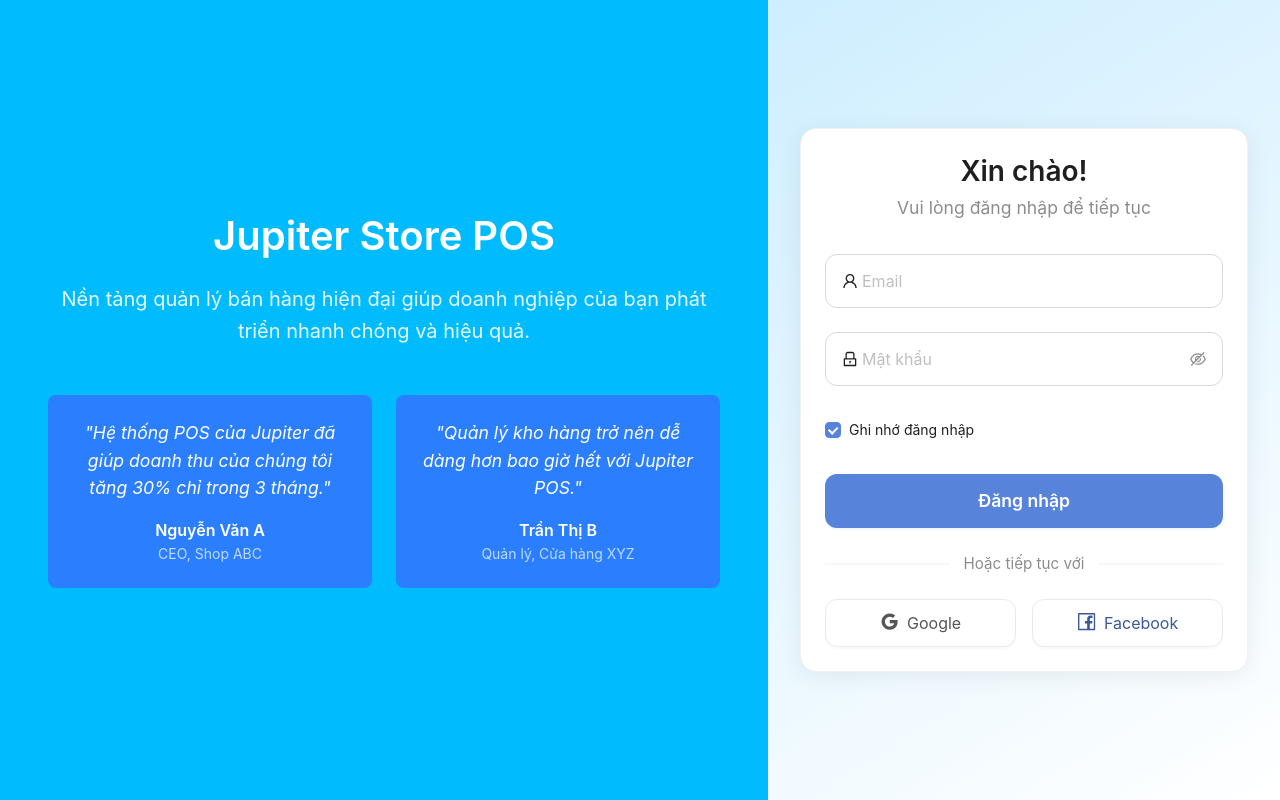
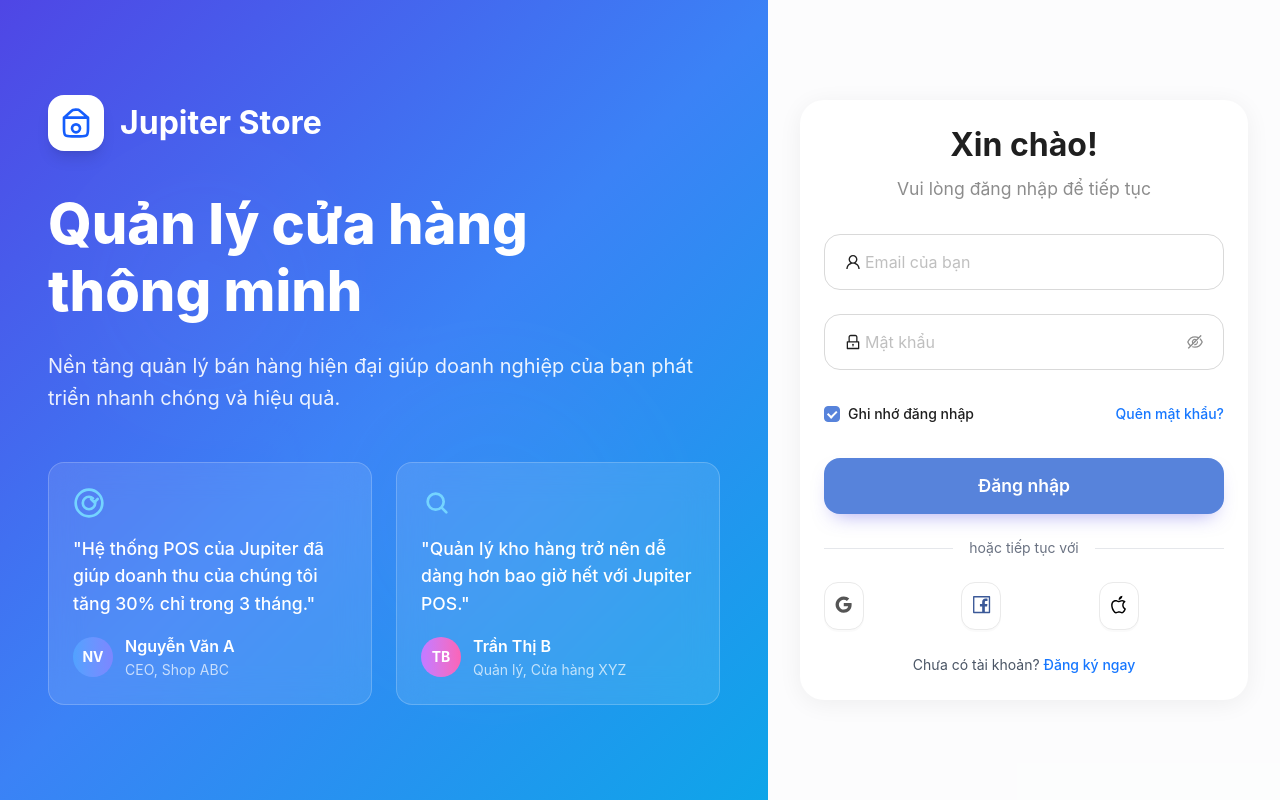
Before and after one commit to tamgtasa2611/jupiter_pos_fe, a Next.js app: page /dang-nhap in a window 1280 px wide. Before the commit this address had no page. Built offline with nearby package versions, Linux system fonts and the light colour scheme; what @ant-design/nextjs-registry would draw is missing.

Commit message:
login ui + navbar

```diff
--- a/src/app/admin/layout.jsx
+++ b/src/app/admin/layout.jsx
@@ -49,7 +49,7 @@
   return (
     <Layout className="h-dvh">
       {!isMobile && <NavBar onLogout={handleLogout} />}
-      <Content className="bg-gradient-to-br from-sky-100 to-white overflow-y-auto px-0 pb-16 md:p-6 h-full">
+      <Content className="bg-gray-50/50 overflow-y-auto px-0 pb-16 md:p-6 h-full">
         {children}
       </Content>
       {isMobile && <MobileNavBar onLogout={handleLogout} />}
--- a/src/app/components/admin/common/NavBar.jsx
+++ b/src/app/components/admin/common/NavBar.jsx
@@ -94,9 +94,7 @@
 
   return (
     <div
-      className={`flex bg-white/80 backdrop-blur-xl items-center justify-between px-6 sticky top-0 z-10 w-full h-16 transition-all duration-500 ${
-        scrolled ? "shadow-[0_8px_30px_rgb(0,0,0,0.08)]" : "border-b border-gray-100"
-      } border-slate-200`}
+      className={`flex items-center justify-between px-6 sticky top-0 z-10 w-full h-16 transition-all duration-500 bg-gray-50 border-b border-slate-200 shadow-drop`}
       style={{
         backgroundImage:
           "radial-gradient(circle at top right, rgba(59, 130, 246, 0.05), transparent 80%)",
--- a/src/app/components/customer/login/LoginPage.jsx
+++ b/src/app/components/customer/login/LoginPage.jsx
@@ -2,7 +2,13 @@
 
 import { useEffect, useState } from "react";
 import { Form, Input, Button, Checkbox, Card, Typography, Divider, message } from "antd";
-import { UserOutlined, LockOutlined, GoogleOutlined, FacebookOutlined } from "@ant-design/icons";
+import {
+  UserOutlined,
+  LockOutlined,
+  GoogleOutlined,
+  FacebookOutlined,
+  AppleOutlined,
+} from "@ant-design/icons";
 import Link from "next/link";
 import { useRouter } from "next/navigation";
 
@@ -10,6 +16,7 @@
 
 const LoginForm = () => {
   const [loading, setLoading] = useState(false);
+  const [focused, setFocused] = useState("");
   const router = useRouter();
 
   useEffect(() => {
@@ -18,11 +25,8 @@
     if (token) {
       console.log("Token found, redirecting to dashboard");
       router.push("/admin/trang-chu");
-    } else {
-      console.log("No token found, redirecting to login");
-      router.push("/dang-nhap");
     }
-  }, []);
+  }, [router]);
 
   const onFinish = async (values) => {
     setLoading(true);
@@ -46,19 +50,76 @@
   };
 
   return (
-    <div className="min-h-screen w-full flex flex-col md:flex-row bg-gradient-to-br from-sky-200 to-white">
+    <div className="min-h-screen w-full flex flex-col md:flex-row bg-white overflow-hidden">
       {/* Left section - logo and intro (full width on desktop) */}
-      <div className="hidden md:flex md:w-3/5 bg-sky-400 text-white p-8 flex-col justify-center items-center">
-        <div className="max-w-2xl mx-auto text-center">
-          <Title level={1} style={{ color: "white", marginBottom: "1.5rem", fontSize: "2.5rem" }}>
-            Jupiter Store POS
+      <div
+        className="hidden md:flex md:w-3/5 text-white p-10 flex-col justify-center relative overflow-hidden"
+        style={{
+          background: "linear-gradient(135deg, #4f46e5 0%, #3b82f6 50%, #0ea5e9 100%)",
+        }}
+      >
+        {/* Background geometric elements */}
+        <div className="absolute inset-0 opacity-10">
+          <div className="absolute top-[20%] left-[10%] w-64 h-64 rounded-full bg-white/20 blur-3xl"></div>
+          <div className="absolute bottom-[15%] right-[15%] w-80 h-80 rounded-full bg-sky-200/30 blur-3xl"></div>
+        </div>
+
+        {/* Foreground content */}
+        <div className="relative max-w-2xl mx-auto">
+          <div className="mb-10 flex items-center">
+            <div className="bg-white text-blue-600 p-3 rounded-2xl shadow-lg mr-4">
+              <svg
+                width="32"
+                height="32"
+                viewBox="0 0 24 24"
+                fill="none"
+                xmlns="http://www.w3.org/2000/svg"
+              >
+                <path
+                  d="M21 8V16C21 18.8284 21 20.2426 20.1213 21.1213C19.2426 22 17.8284 22 15 22H9C6.17157 22 4.75736 22 3.87868 21.1213C3 20.2426 3 18.8284 3 16V8M21 8L15.5657 3.43425C14.7322 2.69168 14.3154 2.32039 13.8315 2.13146C13.3476 1.94252 12.8179 1.94839 11.7585 1.96013C10.6991 1.97187 10.1694 1.98774 9.68548 2.17871C9.20152 2.36968 8.78484 2.74397 7.95146 3.49255L3 8M21 8H3"
+                  stroke="currentColor"
+                  strokeWidth="2"
+                  strokeLinecap="round"
+                  strokeLinejoin="round"
+                />
+                <path
+                  d="M9 16C9 14.3431 10.3431 13 12 13C13.6569 13 15 14.3431 15 16C15 17.6569 13.6569 19 12 19C10.3431 19 9 17.6569 9 16Z"
+                  stroke="currentColor"
+                  strokeWidth="2"
+                  strokeLinecap="round"
+                  strokeLinejoin="round"
+                />
+              </svg>
+            </div>
+            <Title
+              level={2}
+              style={{ color: "white", margin: 0, fontSize: "2rem", fontWeight: "700" }}
+            >
+              Jupiter Store
             </Title>
+          </div>
+
+          <Title
+            level={1}
+            style={{
+              color: "white",
+              marginBottom: "1.5rem",
+              fontSize: "3.5rem",
+              fontWeight: "800",
+              lineHeight: "1.2",
+            }}
+          >
+            Quản lý cửa hàng <br />
+            thông minh
+          </Title>
+
           <Paragraph
             style={{
               color: "rgba(255, 255, 255, 0.9)",
               fontSize: "1.25rem",
               maxWidth: "700px",
-              margin: "0 auto 2rem",
+              margin: "0 auto 3rem",
+              lineHeight: "1.6",
             }}
           >
             Nền tảng quản lý bán hàng hiện đại giúp doanh nghiệp của bạn phát triển nhanh chóng và
@@ -66,24 +127,94 @@
           </Paragraph>
 
           <div className="mt-12 grid grid-cols-1 lg:grid-cols-2 gap-6">
-            <div className="bg-blue-500 bg-opacity-30 p-6 rounded-lg">
-              <Text style={{ color: "white", fontStyle: "italic", fontSize: "1.1rem" }}>
+            <div className="bg-white/10 backdrop-blur-lg p-6 rounded-2xl border border-white/20 hover:bg-white/20 transition-all">
+              <svg
+                width="32"
+                height="32"
+                viewBox="0 0 24 24"
+                className="text-sky-300 mb-4"
+                fill="none"
+                xmlns="http://www.w3.org/2000/svg"
+              >
+                <path
+                  d="M22 12C22 17.5228 17.5228 22 12 22C6.47715 22 2 17.5228 2 12C2 6.47715 6.47715 2 12 2C17.5228 2 22 6.47715 22 12Z"
+                  stroke="currentColor"
+                  strokeWidth="2"
+                />
+                <path
+                  d="M15 8.5C14.315 7.81501 13.1087 7.33085 12 7.33085C9.42267 7.33085 7.33333 9.42019 7.33333 11.9975C7.33333 14.5748 9.42267 16.6642 12 16.6642C14.5773 16.6642 16.6667 14.5748 16.6667 11.9975C16.6667 11.8642 16.6619 11.7327 16.6527 11.6033"
+                  stroke="currentColor"
+                  strokeWidth="2"
+                  strokeLinecap="round"
+                />
+                <path
+                  d="M13.5 9L16 11.5L18.5 9"
+                  stroke="currentColor"
+                  strokeWidth="2"
+                  strokeLinecap="round"
+                  strokeLinejoin="round"
+                />
+              </svg>
+              <Text
+                style={{
+                  color: "white",
+                  fontStyle: "normal",
+                  fontSize: "1.1rem",
+                  display: "block",
+                  marginBottom: "1rem",
+                  fontWeight: "500",
+                }}
+              >
                 "Hệ thống POS của Jupiter đã giúp doanh thu của chúng tôi tăng 30% chỉ trong 3
                 tháng."
               </Text>
-              <div className="mt-4">
+              <div className="mt-4 flex items-center">
+                <div className="w-10 h-10 rounded-full bg-gradient-to-r from-blue-400 to-indigo-400 mr-3 flex items-center justify-center text-white font-bold text-sm">
+                  NV
+                </div>
+                <div>
                   <Text strong style={{ color: "white", fontSize: "1rem" }}>
                     Nguyễn Văn A
                   </Text>
                   <div style={{ color: "rgba(255, 255, 255, 0.7)" }}>CEO, Shop ABC</div>
                 </div>
               </div>
+            </div>
 
-            <div className="bg-blue-500 bg-opacity-30 p-6 rounded-lg">
-              <Text style={{ color: "white", fontStyle: "italic", fontSize: "1.1rem" }}>
+            <div className="bg-white/10 backdrop-blur-lg p-6 rounded-2xl border border-white/20 hover:bg-white/20 transition-all">
+              <svg
+                width="32"
+                height="32"
+                viewBox="0 0 24 24"
+                className="text-sky-300 mb-4"
+                fill="none"
+                xmlns="http://www.w3.org/2000/svg"
+              >
+                <path
+                  d="M15.5 15.5L19 19M5 11C5 14.3137 7.68629 17 11 17C12.6597 17 14.1621 16.3261 15.2483 15.2483C16.3261 14.1621 17 12.6597 17 11C17 7.68629 14.3137 5 11 5C7.68629 5 5 7.68629 5 11Z"
+                  stroke="currentColor"
+                  strokeWidth="2"
+                  strokeLinecap="round"
+                  strokeLinejoin="round"
+                />
+              </svg>
+              <Text
+                style={{
+                  color: "white",
+                  fontStyle: "normal",
+                  fontSize: "1.1rem",
+                  display: "block",
+                  marginBottom: "1rem",
+                  fontWeight: "500",
+                }}
+              >
                 "Quản lý kho hàng trở nên dễ dàng hơn bao giờ hết với Jupiter POS."
               </Text>
-              <div className="mt-4">
+              <div className="mt-4 flex items-center">
+                <div className="w-10 h-10 rounded-full bg-gradient-to-r from-purple-400 to-pink-400 mr-3 flex items-center justify-center text-white font-bold text-sm">
+                  TB
+                </div>
+                <div>
                   <Text strong style={{ color: "white", fontSize: "1rem" }}>
                     Trần Thị B
                   </Text>
@@ -93,19 +224,22 @@
             </div>
           </div>
         </div>
+      </div>
 
       {/* Right section - login form (fullscreen on mobile) */}
-      <div className="w-full md:w-2/5 flex items-center justify-center p-4 md:p-8 min-h-screen md:min-h-0">
+      <div className="w-full md:w-2/5 flex items-center justify-center p-4 md:p-8 min-h-screen md:min-h-0 bg-gray-50/50">
         <Card
           style={{
             width: "100%",
             maxWidth: "450px",
-            borderRadius: "16px",
+            borderRadius: "24px",
+            background: "white",
+            border: "none",
           }}
-          className="shadow-drop"
+          className="transition-all duration-300 shadow-drop"
         >
           <div className="text-center mb-8">
-            <Title level={3} style={{ fontSize: "1.75rem", marginBottom: "4px" }}>
+            <Title level={3} style={{ fontSize: "2rem", marginBottom: "8px", fontWeight: "700" }}>
               Xin chào!
             </Title>
             <Text type="secondary" style={{ fontSize: "1.1rem" }}>
@@ -128,13 +262,23 @@
               ]}
             >
               <Input
-                prefix={<UserOutlined className="text-gray-400" />}
-                placeholder="Email"
+                prefix={
+                  <UserOutlined
+                    className={`text-gray-400 transition-colors ${
+                      focused === "email" ? "text-blue-500" : ""
+                    }`}
+                  />
+                }
+                placeholder="Email của bạn"
+                onFocus={() => setFocused("email")}
+                onBlur={() => setFocused("")}
                 style={{
-                  borderRadius: "12px",
-                  height: "54px",
-                  padding: "8px 16px",
+                  borderRadius: "16px",
+                  height: "56px",
+                  padding: "8px 20px",
                   fontSize: "1rem",
+                  boxShadow: focused === "email" ? "0 0 0 2px rgba(59, 130, 246, 0.2)" : "none",
+                  transition: "all 0.3s ease",
                 }}
               />
             </Form.Item>
@@ -144,22 +288,38 @@
               rules={[{ required: true, message: "Vui lòng nhập mật khẩu!" }]}
             >
               <Input.Password
-                prefix={<LockOutlined className="text-gray-400" />}
+                prefix={
+                  <LockOutlined
+                    className={`text-gray-400 transition-colors ${
+                      focused === "password" ? "text-blue-500" : ""
+                    }`}
+                  />
+                }
                 placeholder="Mật khẩu"
+                onFocus={() => setFocused("password")}
+                onBlur={() => setFocused("")}
                 style={{
-                  borderRadius: "12px",
-                  height: "54px",
-                  padding: "8px 16px",
+                  borderRadius: "16px",
+                  height: "56px",
+                  padding: "8px 20px",
                   fontSize: "1rem",
+                  boxShadow: focused === "password" ? "0 0 0 2px rgba(59, 130, 246, 0.2)" : "none",
+                  transition: "all 0.3s ease",
                 }}
               />
             </Form.Item>
 
             <Form.Item>
-              <div className="flex flex-col sm:flex-row sm:justify-between sm:items-center">
+              <div className="flex justify-between items-center">
                 <Form.Item name="remember" valuePropName="checked" noStyle>
-                  <Checkbox>Ghi nhớ đăng nhập</Checkbox>
+                  <Checkbox className="text-gray-600 font-medium">Ghi nhớ đăng nhập</Checkbox>
                 </Form.Item>
+                <Link
+                  href="/quen-mat-khau"
+                  className="text-blue-600 hover:text-blue-800 font-medium text-sm hover:underline"
+                >
+                  Quên mật khẩu?
+                </Link>
               </div>
             </Form.Item>
 
@@ -167,52 +327,71 @@
               <Button
                 type="primary"
                 htmlType="submit"
-                className="w-full"
+                className="w-full bg-gradient-to-r from-blue-600 to-indigo-600 hover:from-blue-700 hover:to-indigo-700 border-0"
                 loading={loading}
                 style={{
-                  height: "54px",
-                  borderRadius: "12px",
+                  height: "56px",
+                  borderRadius: "16px",
                   fontWeight: "600",
                   fontSize: "1.1rem",
+                  boxShadow: "0 10px 20px -10px rgba(79, 70, 229, 0.5)",
+                  transition: "all 0.3s ease",
                 }}
               >
                 Đăng nhập
               </Button>
             </Form.Item>
 
-            <Divider plain style={{ margin: "16px 0 24px" }}>
-              <Text type="secondary" style={{ fontSize: "0.95rem" }}>
-                Hoặc tiếp tục với
-              </Text>
-            </Divider>
+            <div className="flex items-center justify-center my-6">
+              <div className="flex-grow h-px bg-gray-200"></div>
+              <span className="px-4 text-gray-500 text-sm">hoặc tiếp tục với</span>
+              <div className="flex-grow h-px bg-gray-200"></div>
+            </div>
 
-            <div className="grid grid-cols-2 gap-4">
+            <div className="grid grid-cols-3 gap-3">
               <Button
                 icon={<GoogleOutlined style={{ fontSize: "1.2rem" }} />}
                 size="large"
-                className="flex items-center justify-center"
+                className="flex items-center justify-center hover:bg-gray-50 transition-all"
                 style={{
-                  borderRadius: "12px",
+                  borderRadius: "14px",
                   height: "48px",
                   borderColor: "#eaeaea",
                   color: "#555",
                 }}
-              >
-                Google
-              </Button>
+              />
               <Button
                 icon={<FacebookOutlined style={{ fontSize: "1.2rem" }} />}
                 size="large"
-                className="flex items-center justify-center"
+                className="flex items-center justify-center hover:bg-gray-50 transition-all"
                 style={{
-                  borderRadius: "12px",
+                  borderRadius: "14px",
                   height: "48px",
                   borderColor: "#eaeaea",
                   color: "#3b5998",
                 }}
+              />
+              <Button
+                icon={<AppleOutlined style={{ fontSize: "1.2rem" }} />}
+                size="large"
+                className="flex items-center justify-center hover:bg-gray-50 transition-all"
+                style={{
+                  borderRadius: "14px",
+                  height: "48px",
+                  borderColor: "#eaeaea",
+                  color: "#000",
+                }}
+              />
+            </div>
+
+            <div className="text-center mt-6 text-gray-600">
+              Chưa có tài khoản?{" "}
+              <Link
+                href="/dang-ky"
+                className="text-blue-600 hover:text-blue-800 font-medium hover:underline"
               >
-                Facebook
-              </Button>
+                Đăng ký ngay
+              </Link>
             </div>
           </Form>
         </Card>
--- a/src/app/globals.css
+++ b/src/app/globals.css
@@ -38,7 +38,7 @@
 }
 
 .shadow-drop {
-  box-shadow: 0 4px 24px rgba(0, 0, 0, 0.07);
+  box-shadow: 0 4px 24px rgba(0, 0, 0, 0.06);
 }
 
 .rounded-nice {
```
Also changed, not shown: src/app/components/admin/common/MobileNavBar.jsx (+27 -29 lines). Lines whose indentation alone changed are shown as unchanged.
